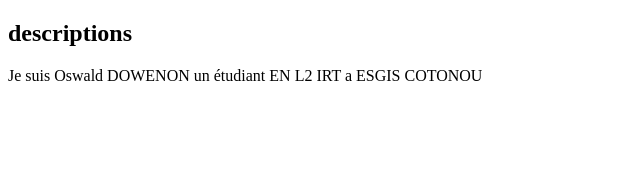
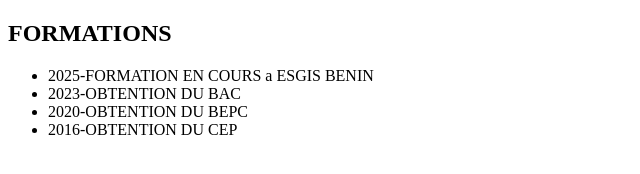
Before and after one commit to oswalddow/mon-cv, a plain HTML site: page index.html in a window 1280 px wide. Shown: the whole page, without its empty margins (0-640 px from the left). Drawn offline with Linux system fonts and the light colour scheme.

Commit message:
mise en place de la section formations

```diff
--- a/index.html
+++ b/index.html
@@ -7,10 +7,14 @@
     <link rel="stylesheet" href="style.css">
 </head>
 <body>
-    <h2>descriptions</h2>
-    <p>
-        Je suis Oswald DOWENON un étudiant EN L2 IRT a ESGIS COTONOU
-        </p>
+    <h2>FORMATIONS</h2>
+    <ul>
+        <li>2025-FORMATION EN COURS a ESGIS BENIN </li>
+        <li>2023-OBTENTION DU BAC</li>
+        <li>2020-OBTENTION DU BEPC</li>
+        <li>2016-OBTENTION DU CEP</li>
+    </ul>
+
 
 </body>
 </html>
```
